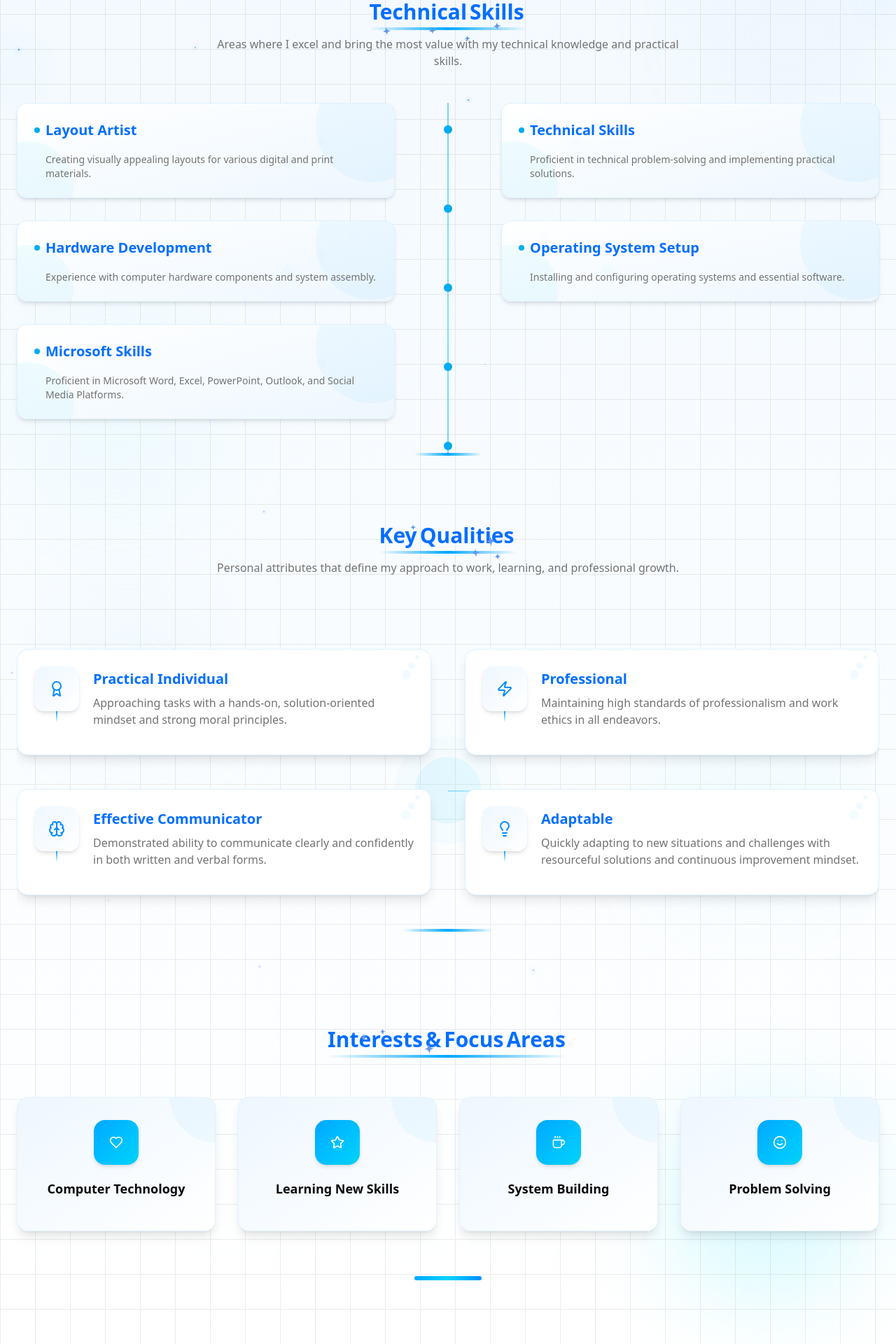
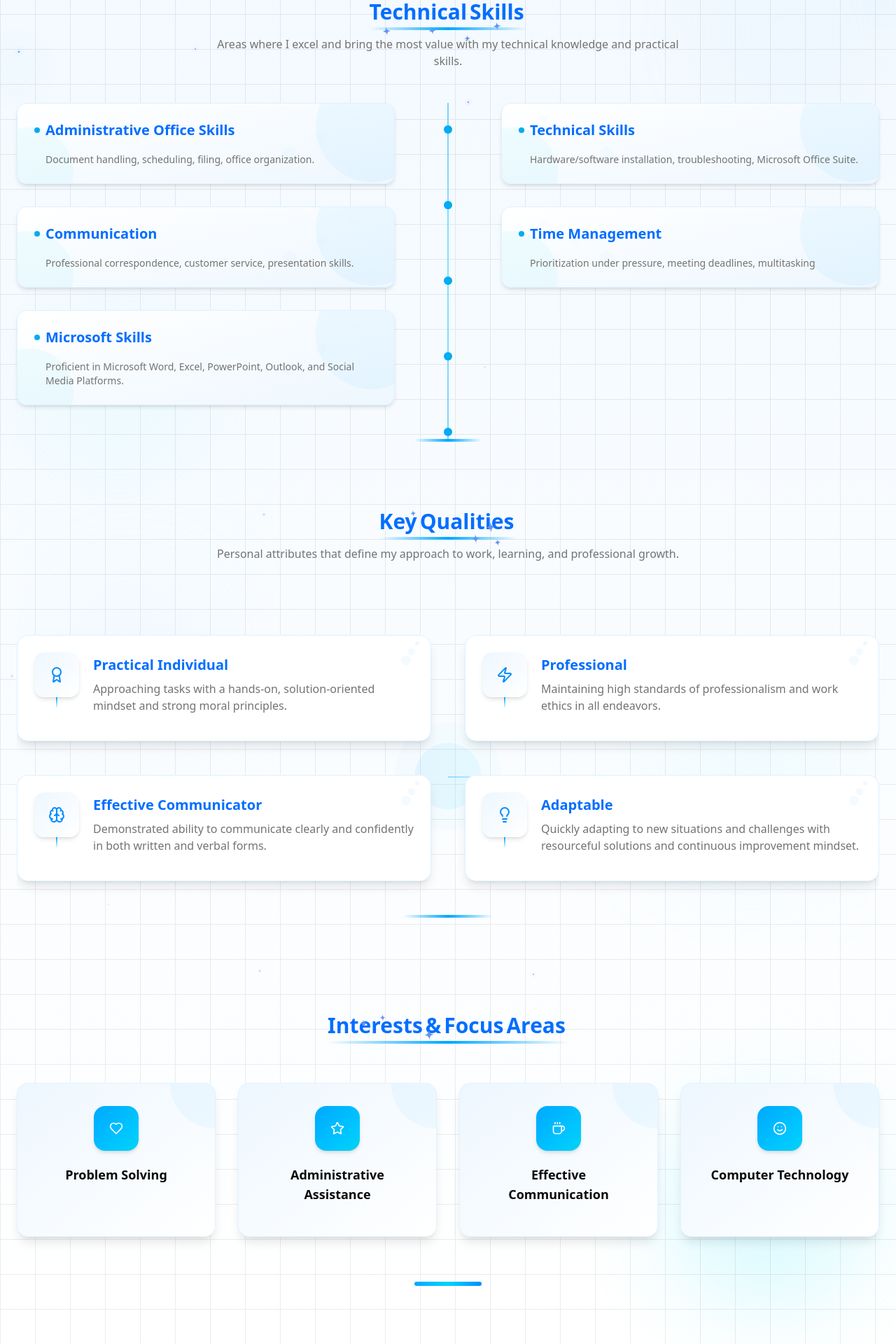
Before and after one commit to Guheil/milabs-portfolio, a Next.js app: page / in a window 1280 px wide. Shown: the part 1730-3650 px from the top of the page at 70% size. Built offline with nearby package versions, Linux system fonts and the light colour scheme.

Commit message:
changed technical skills

```diff
--- a/src/components/sections/about.tsx
+++ b/src/components/sections/about.tsx
@@ -104,24 +104,24 @@ const ExpertiseItem: React.FC<ExpertiseItemProps> = ({ skill, index, isEven = tr
 export const About = () => {
   const skills = [
     {
-      name: "Layout Artist",
+      name: "Administrative Office Skills",
       level: 90,
-      description: "Creating visually appealing layouts for various digital and print materials."
+      description: "Document handling, scheduling, filing, office organization."
     },
     {
       name: "Technical Skills",
       level: 85,
-      description: "Proficient in technical problem-solving and implementing practical solutions."
+      description: "Hardware/software installation, troubleshooting, Microsoft Office Suite."
     },
     {
-      name: "Hardware Development",
+      name: "Communication",
       level: 85,
-      description: "Experience with computer hardware components and system assembly."
+      description: "Professional correspondence, customer service, presentation skills."
     },
     {
-      name: "Operating System Setup",
+      name: "Time Management",
       level: 90,
-      description: "Installing and configuring operating systems and essential software."
+      description: "Prioritization under pressure, meeting deadlines, multitasking"
     },
     {
       name: "Microsoft Skills",
@@ -131,10 +131,10 @@ export const About = () => {
   ];
 
   const interests = [
-    { icon: <Heart className="w-5 h-5" />, text: "Computer Technology" },
-    { icon: <Star className="w-5 h-5" />, text: "Learning New Skills" },
-    { icon: <Coffee className="w-5 h-5" />, text: "System Building" },
-    { icon: <Smile className="w-5 h-5" />, text: "Problem Solving" },
+    { icon: <Heart className="w-5 h-5" />, text: "Problem Solving" },
+    { icon: <Star className="w-5 h-5" />, text: "Administrative Assistance" },
+    { icon: <Coffee className="w-5 h-5" />, text: "Effective Communication" },
+    { icon: <Smile className="w-5 h-5" />, text: "Computer Technology" },
   ];
 
   const qualities = [
```
